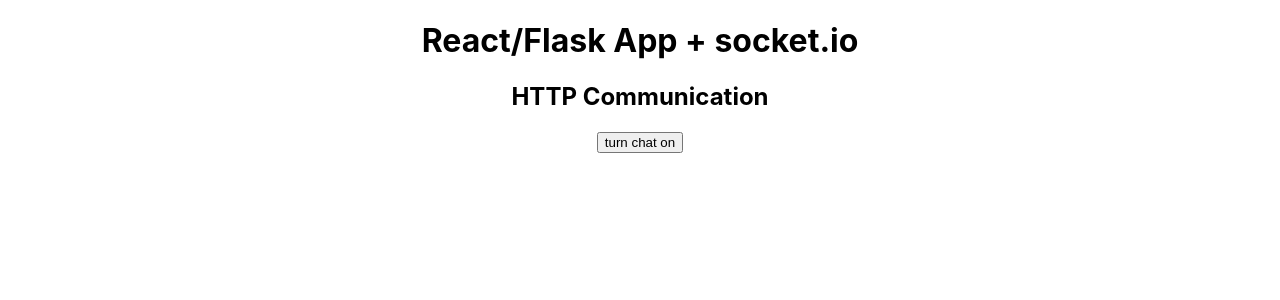
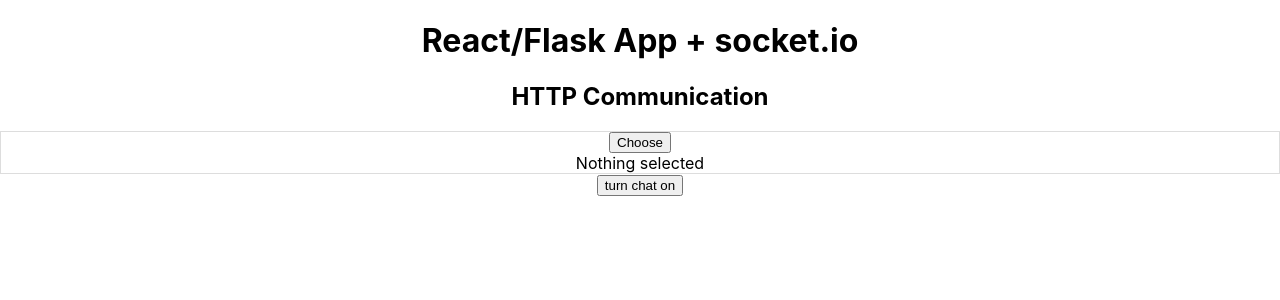
Before and after one commit to tejpooni/FormDetection-ML, a React (Create React App) app in the folder client/ml-exercise-trainer/: page / in a window 1280 px wide. Shown: the top 300 px of the page. Built offline with nearby package versions, Linux system fonts and the light colour scheme; no server answers.

Commit message:
Video Input component

```diff
--- a/client/ml-exercise-trainer/src/App.js
+++ b/client/ml-exercise-trainer/src/App.js
@@ -3,6 +3,7 @@
 import WebSocketCall from "./components/WebSocketCall.jsx";
 import { io } from "socket.io-client";
 import { useEffect, useState } from "react";
+import VideoInput from "./components/VideoInput.tsx";
 
 function App() {
   const [socketInstance, setSocketInstance] = useState("");
@@ -50,6 +51,9 @@
       <div className="line">
         <HttpCall />
       </div>
+      <VideoInput onClick = {{
+        // Post request send file to server here do it with axios or fetch request
+      }} />
       {!buttonStatus ? (
         <button onClick={handleClick}>turn chat on</button>
       ) : (
--- /dev/null
+++ b/client/ml-exercise-trainer/src/components/VideoInput.tsx
@@ -0,0 +1,58 @@
+import React, { useRef, useState, ChangeEvent } from "react";
+
+interface VideoInputProps {
+  width?: number;
+  height: number;
+}
+
+const VideoInput: React.FC<VideoInputProps> = (props) => {
+  const { height } = props;
+
+  const inputRef = useRef<HTMLInputElement>(null);
+
+  const [source, setSource] = useState<string | undefined>();
+
+  const handleFileChange = (event: ChangeEvent<HTMLInputElement>) => {
+    const file = event.target.files?.[0];
+    if (!file) return;
+    const url = URL.createObjectURL(file);
+    setSource(url);
+  };
+
+  const handleChoose = () => {
+    inputRef.current?.click();
+  };
+
+  return (
+    <div
+      style={{
+        display: "flex",
+        flexDirection: "column",
+        justifyContent: "center",
+        alignItems: "center",
+        border: "1px solid #ddd",
+      }}
+    >
+      <input
+        ref={inputRef}
+        style={{ display: "none" }}
+        type="file"
+        onChange={handleFileChange}
+        accept=".mov,.mp4"
+      />
+      {!source && <button onClick={handleChoose}>Choose</button>}
+      {source && (
+        <video
+          style={{ display: "block", margin: 0 }}
+          width="100%"
+          height={height}
+          controls
+          src={source}
+        />
+      )}
+      <div>{source || "Nothing selected"}</div>
+    </div>
+  );
+};
+
+export default VideoInput;
```
Also changed, not shown: 1 other file (tests, documents, lock files or other folders).
